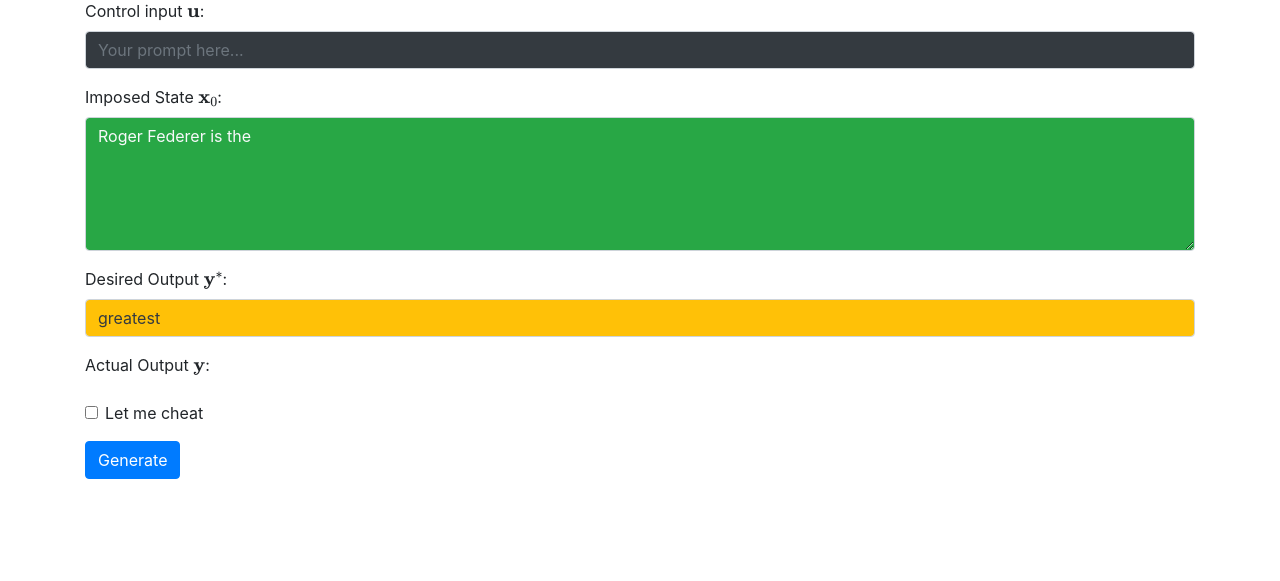
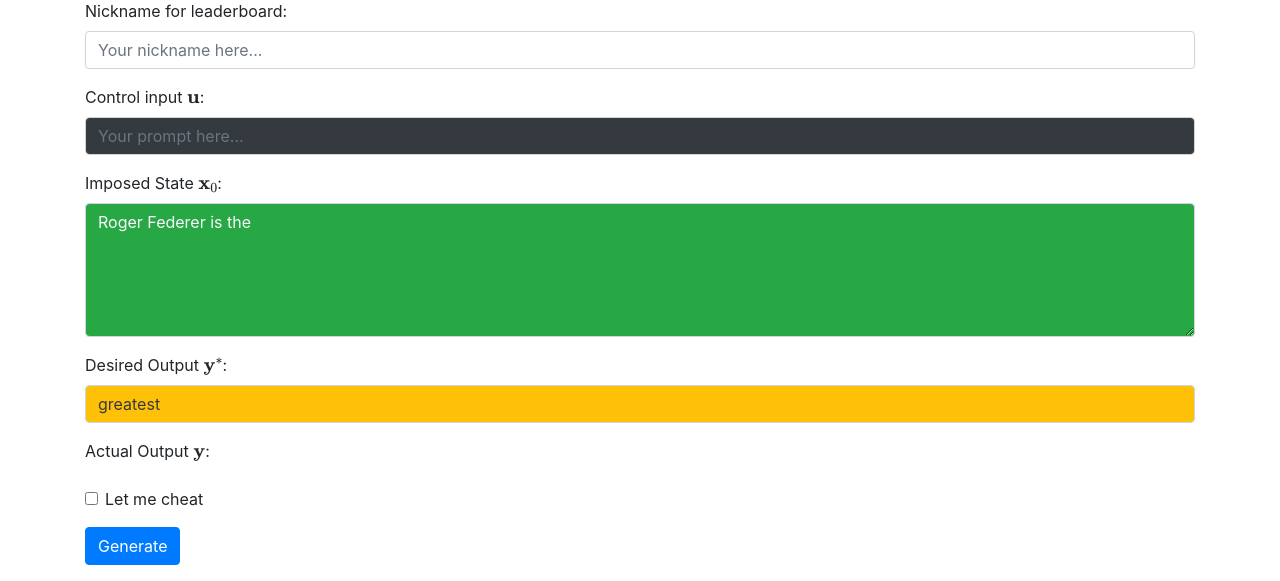
Before and after one commit to amanb2000/control.languagegame.io, a FastAPI app: page / in a window 1280 px wide. Shown: the part 571-1152 px from the top of the page. Before the commit the page ends 1050 px from the top, so only its background shows below. Run offline with FastAPI, Linux system fonts and the light colour scheme; some libraries are stand-ins or nearby versions.

Commit message:
Add nickname

```diff
--- a/app.py
+++ b/app.py
@@ -45,6 +45,7 @@ async def generate(request: Request):
     input_string = form_data.get("input_string", "")
     desired_output = form_data.get("desired_output", "")
     num_tokens = int(form_data.get("num_tokens", 50))
+    nickname = form_data.get("nickname", "anonymous")
 
     req = GenRequest(
         system_prompt=system_prompt,
@@ -58,6 +59,7 @@ async def generate(request: Request):
         # save to telemetry/current_time+hash(form_data)
         hash_str = str(hash(f"{system_prompt}{input_string}{desired_output}{num_tokens}"))
         with open(f"telemetry/{current_time}_{hash_str}.txt", "w") as f:
+            f.write(f"Nickname: {nickname}\n")
             f.write(f"System Prompt: {system_prompt}\n")
             f.write(f"Input String: {input_string}\n")
             f.write(f"Desired Output: {desired_output}\n")
--- a/templates/index.html
+++ b/templates/index.html
@@ -63,6 +63,10 @@
         </form> -->
         <form hx-post="/inferencegenerate" hx-target="#generated-text">
             <div class="form-group">
+                <label for="nickname">Nickname for leaderboard:</label>
+                <input type="text" class="form-control" id="nickname" name="nickname" placeholder="Your nickname here..." required>
+            </div>
+            <div class="form-group">
                 <label for="system-prompt">Control input \(\mathbf u\):</label>
                 <input type="text" class="form-control bg-dark text-light" id="system-prompt" name="system_prompt" placeholder="Your prompt here..." required>
             </div>
```
